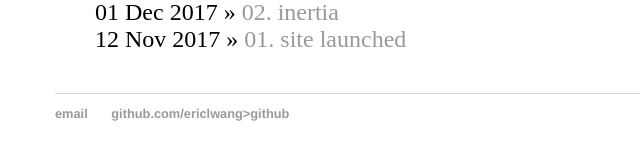
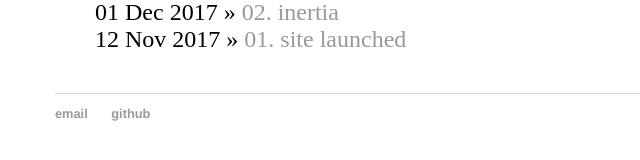
Before and after one commit to EricLWang/EricLWang.github.io, a Jekyll site: the page built from index.html, in a window 1280 px wide. Shown: the part 475-635 px from the top of the page, without its empty margins (137-777 px from the left). Built offline with Jekyll 4.4.1, drawn with Linux system fonts in a browser that asks for light colours.

Commit message:
final github fix

```diff
--- a/_layouts/default.html
+++ b/_layouts/default.html
@@ -20,7 +20,7 @@
 			<footer>
 				<ul>
 				<li><a href="mailto:ericlwang94@gmail.com">email</a></li>
-	        		<li><a href="https://github.com/ericlwang">github.com/ericlwang>github</a></li>
+	        		<li><a href="https://github.com/ericlwang">github</a></li>
 				</ul>
 			</footer>
 		</body>
```
